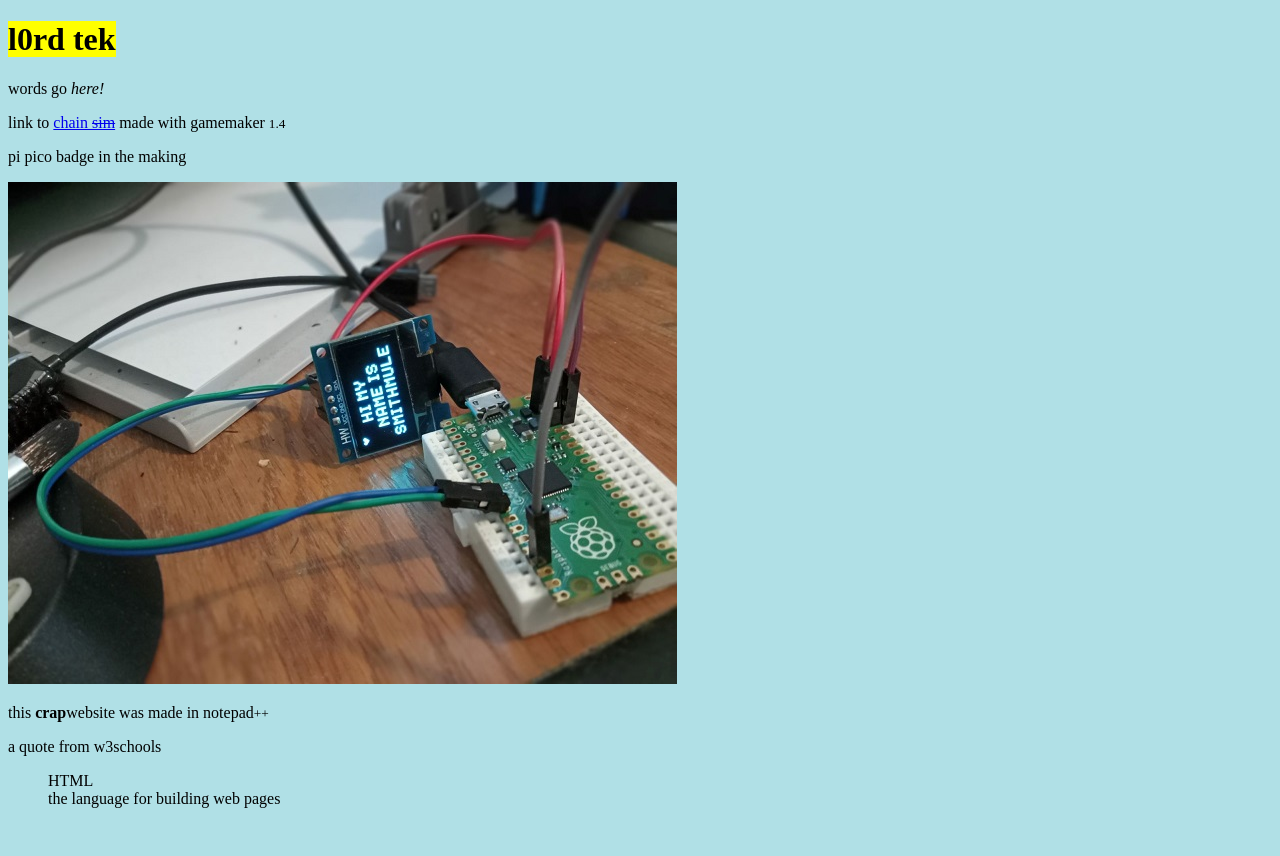
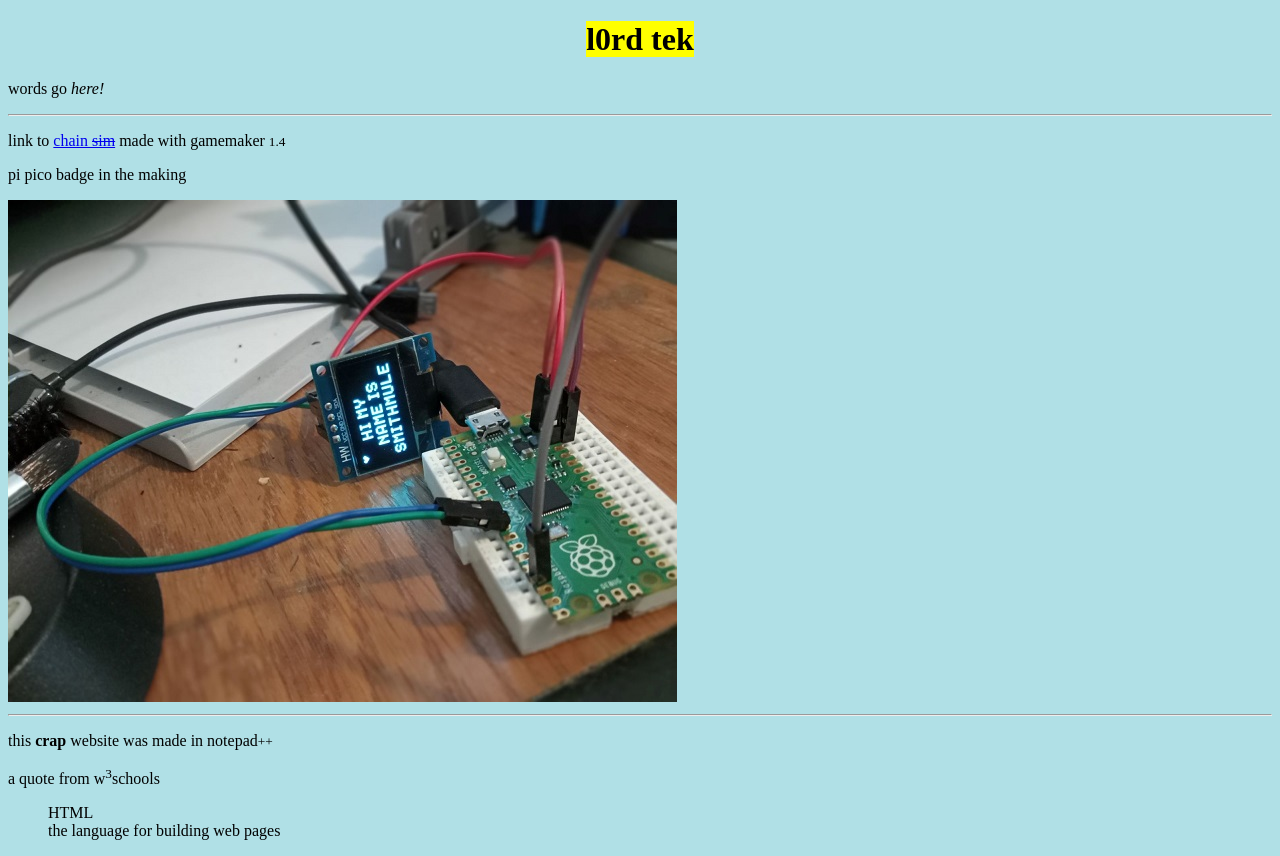
Before and after one commit to smithmule/smithmule.github.io, a plain HTML site: page index.html in a window 1280 px wide. Before the commit the page ends 824 px from the top, so only its background shows below. Drawn offline with Linux system fonts and the light colour scheme.

Commit message:
Add files via upload

```diff
--- a/index.html
+++ b/index.html
@@ -2,18 +2,20 @@
 <!-- this is a comment -->
 <html>
 	<head>
-		<title style="background-color:tomato;">holy.txt</title>
+		<title>holy.txt</title>
 	</head>
 
 	<body style="background-color:powderblue;">
-		<h1><mark>l0rd tek</mark></h1>
-		<p>words go <em>here!</em></p>
-		<p>link to <a href="https://github.com/smithmule/smithmule.github.io/chainsim">chain <del>sim</del></a> made with gamemaker <small>1.4</small></p>
-		<p>pi pico badge in the making</p>
+		<h1 style="text-align:center;" title= "may he align our ones and zeros"><mark>l0rd tek</mark></h1>
+		<p> words go <em>here!</em></p>
+		<hr>
+		<p> link to <a title= "i can't code" href="https://github.com/smithmule/smithmule.github.io/chainsim">chain <del>sim</del></a> made with gamemaker <small>1.4</small></p>
+		<p> pi pico badge in the making</p>
 		<img border="0" src="picoelum.jpg" alt="pi pico">
-		<p>this <b>crap</b>website was made in notepad<small>++</small> </p>
+		<hr>
+		<p> this <b>crap</b> website was made in notepad<small>++</small> </p>
 
-		<p>a quote from w3schools</p>
+		<p> a quote from w<sup>3</sup>schools</p>
 		<blockquote cite="https://www.w3schools.com/">
 			HTML <br> the language for building web pages
 		</blockquote>
```
